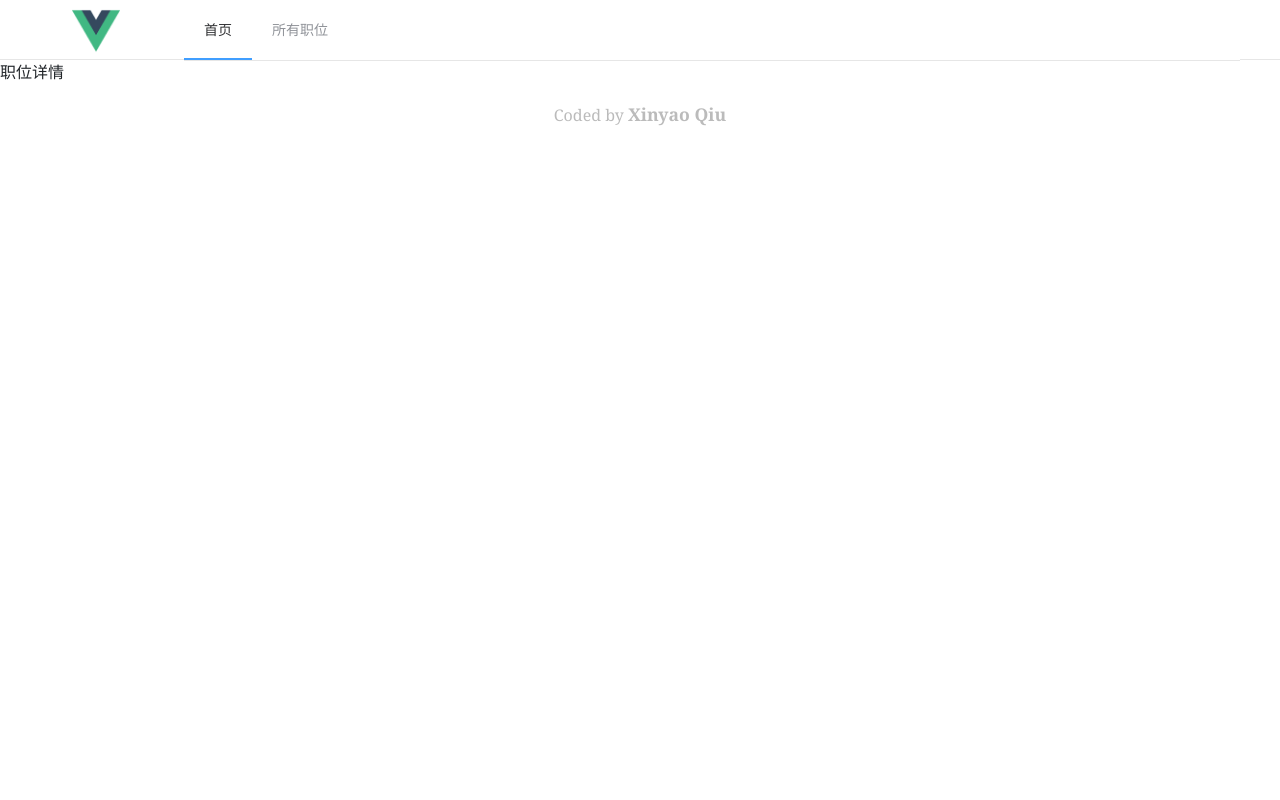
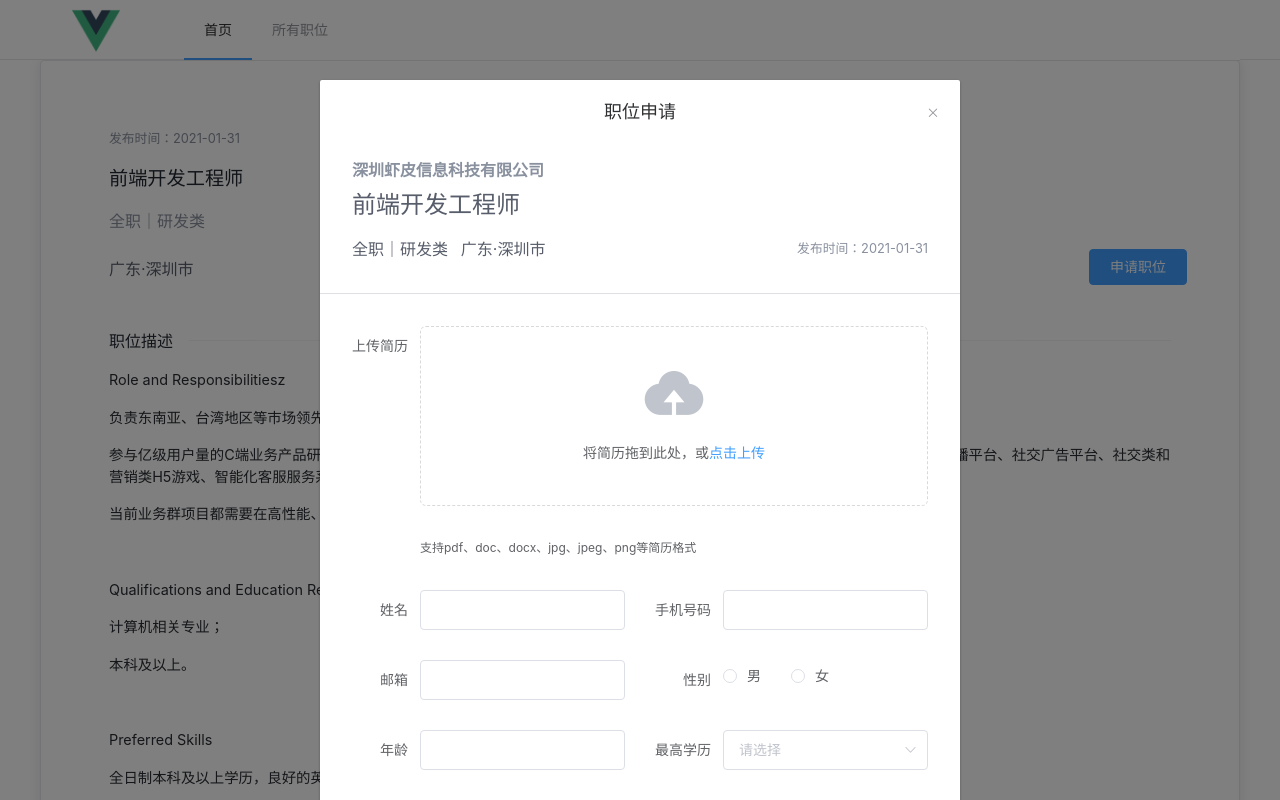
Before and after one commit to HINIOA/enterprise-recruitment-management-system, a Vue app: page /job-detail in a window 1280 px wide. Shown: the top 800 px of the page. Built offline with nearby package versions, Linux system fonts and the light colour scheme.

Commit message:
feat: 实现职位列表页面

```diff
--- a/src/views/JobDetail.vue
+++ b/src/views/JobDetail.vue
@@ -1,13 +1,159 @@
 <template>
-  <div>
-    职位详情
-  </div>
+  <el-card class="job-detail__container">
+    <div class="job-detail__header">
+      <p class="job-detail__time">发布时间：{{jobInfo.time}}</p>
+      <p class="job-detail__name">{{jobInfo.name}}</p>
+      <p class="job-detail__info">{{jobInfo.types.join('｜')}}</p>
+      <p class="job-detail__location">{{jobInfo.location}}</p>
+      <el-button type="primary" size="medium" @click="dialogVisible=true">申请职位</el-button>
+    </div>
+    <div class="job-detail__main">
+      <div class="job-detail__desc-title">
+        职位描述
+        <div class="job-detail__desc-title--hr"></div>
+      </div>
+      <p v-for="duty in jobDuties" :key="duty">
+        {{ duty === "\n" ? "&nbsp;" : duty }}
+      </p>
+    </div>
+    <div class="job-detail__footer">
+      <el-button type="primary" @click="dialogVisible=true">申请职位</el-button>
+    </div>
+  </el-card>
+  <job-apply-dialog :dialog-visible="dialogVisible"
+  :job-info="jobInfo"
+  @submit="submitForm"></job-apply-dialog>
 </template>
 
 <script lang="ts">
-import { defineComponent } from 'vue'
+import { defineComponent, ref } from "vue";
+import { ElMessage } from 'element-plus'
+import JobApplyDialog from '@/components/JobApplyDialog.vue';
+
+// 从后端获取岗位职责文本并处理
+function getJobData() {
+  const data = {
+    name: '前端开发工程师',
+    company: '深圳虾皮信息科技有限公司',
+    types: [
+      '全职',
+      '研发类'
+    ],
+    location: '广东·深圳市',
+    time: '2021-01-31',
+    jobDutiesText: "Role and Responsibilitiesz|负责东南亚、台湾地区等市场领先的O2O平台体系搭建，参与核心业务产品前端研发；|参与亿级用户量的C端业务产品研发，具体产品形态跟随业务发展和市场需求不停的增加，目前有虚拟商品交易平台、信息流平台、直播平台、社交广告平台、社交类和营销类H5游戏、智能化客服服务系统。当前着重发展O2O相关业务；|当前业务群项目都需要在高性能、高并发、高可用的场景下，实现最优质的用户交互体验的同时，实现快速动态扩容和灾备机制。 |\n|Qualifications and Education Requirements|计算机相关专业；|本科及以上。|\n|Preferred Skills|全日制本科及以上学历，良好的英文文档读写能力；|扎实的计算机科学相关基础知识；|良好的算法思维；|熟悉前端开发基础技术(HTML/JS/CSS)，并且对新特性有一定掌握；|熟悉前端项目构建流程，依赖管理和模块加载相关原理；|熟悉React或Vue，并有一定的实践经验。|\n|Additional Notes|对Web后端开发有一定了解，熟悉Python/Golang/Node其中之一；|有ReactNative或者Flutter项目经验；|有移动端开发和适配相关经验。"
+  }
+  const { name, company, types, location, time, jobDutiesText } = data
+
+
+  return {
+    jobInfo: ref({
+      name,
+      company,
+      types,
+      location,
+      time,
+    }),
+    jobDuties: ref(jobDutiesText.split("|"))
+  };
+}
 
 export default defineComponent({
-  name: 'JobDetail'
-})
+  name: "JobDetail",
+  components: {
+    JobApplyDialog
+  },
+  setup() {
+    const { jobInfo, jobDuties} = getJobData();
+    const dialogVisible = ref(true);
+
+    const submitForm = () => {
+        dialogVisible.value = false
+        ElMessage.success('提交成功')
+    }
+
+    return {
+      jobInfo,
+      jobDuties,
+      dialogVisible,
+      submitForm,
+    };
+  },
+});
 </script>
+
+<style lang="scss">
+.job-detail {
+  &__container {
+    padding: 2rem;
+    max-width: 75rem;
+    margin: 0 auto;
+  }
+
+  // 头部
+
+  &__header {
+    padding: 1rem;
+    position: relative;
+
+    .el-button {
+      position: absolute;
+      right: 0;
+    }
+  }
+
+  &__time {
+    color: #89909e;
+    font-size: 0.8rem;
+  }
+
+  &__name {
+    margin-top: 0.5rem;
+    font-size: 1.2rem;
+    line-height: 1.8rem;
+    color: #222831;
+  }
+
+  &__info {
+    margin-top: 1rem;
+    color: #89909e;
+  }
+
+  &__location {
+    display: inline-block;
+    margin-top: 0.5rem;
+    color: #575d6a;
+  }
+
+  // 主体（职位描述）
+
+  &__main {
+    padding: 1rem;
+    font-size: 0.9rem;
+    color: #292c32;
+  }
+
+  &__desc {
+    &-title {
+      display: flex;
+      align-items: center;
+      margin-bottom: 1rem;
+      font-size: 1rem;
+      color: #222831;
+
+      &--hr {
+        flex: 1;
+        margin-left: 1rem;
+        height: 1px;
+        background-color: #f4f4f5;
+      }
+    }
+  }
+
+  &__footer {
+    margin-top: 2rem;
+    display: flex;
+    justify-content: center;
+  }
+}
+</style>
```
